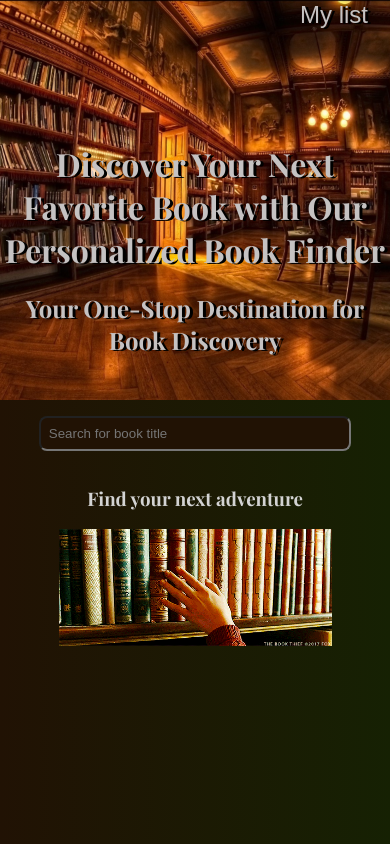
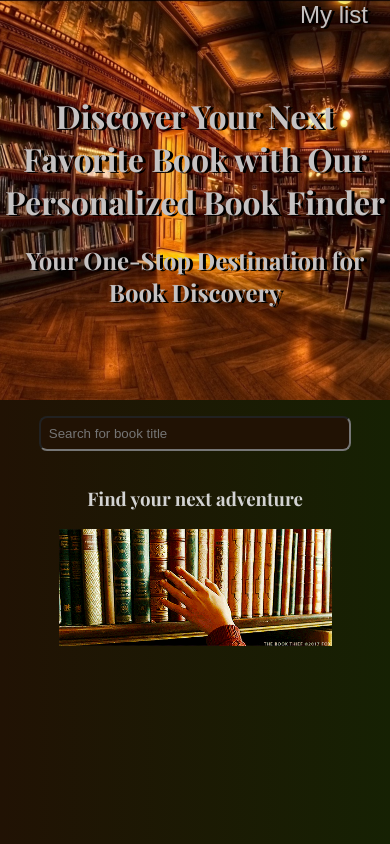
Before and after one commit to Drayved/Book-Finder, a React (Vite) app: page / in a window 390 px wide. Built offline with nearby package versions, Linux system fonts and the light colour scheme; a web font is replaced by a local one.

Commit message:
Update index.css

```diff
--- a/src/index.css
+++ b/src/index.css
@@ -237,7 +237,11 @@ button{
 
 @media(max-width: 565px){
     .book-img{
-        margin-left: 15px;
+        margin-left: 1.1rem;
+    }
+
+    .header-text{
+        margin-top: 4rem;
     }
 }
 
```
